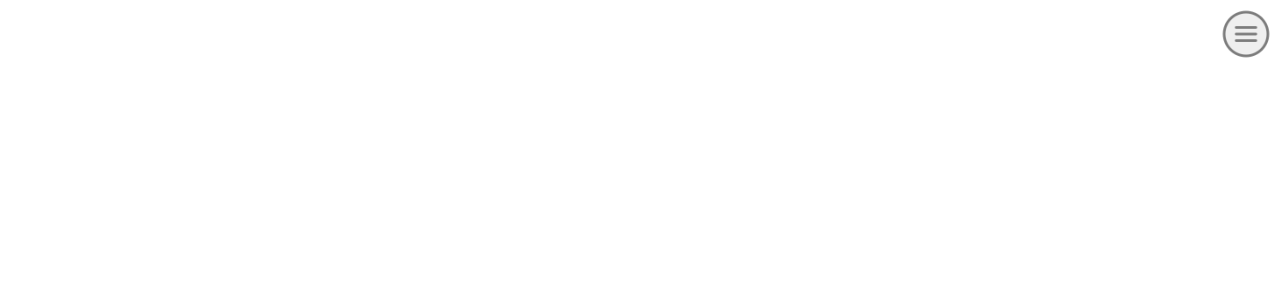
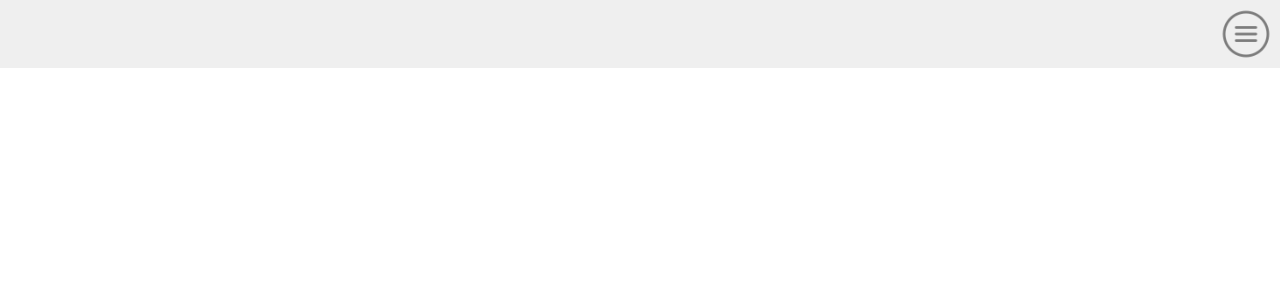
Before and after one commit to LanaGomes/timeSync, a React (Vite) app: page / in a window 1280 px wide. Shown: the top 300 px of the page. Built offline with nearby package versions, Linux system fonts and the light colour scheme.

Commit message:
creating colors configuration tailwind

```diff
--- a/tailwind.config.js
+++ b/tailwind.config.js
@@ -1,7 +1,19 @@
 /** @type {import('tailwindcss').Config} */
 export default {
-  content: ["./index.html", "./src/**/*.{js,ts,jsx,tsx}"],
+  content: ["./index.html", "./src/**/*.{js,ts,jsx,tsx,react}"],
   theme: {
+    colors: {
+      magenta: "#DA6E7B",
+      blue: "#708FDF",
+      purple: "#7B35B1",
+      white: "#EFEFEF",
+      grey: {
+        1: "#C2C2C2",
+        2: "#7C7C7C",
+        3: "#3C3C3C",
+        4: "#121212",
+      },
+    },
     extend: {},
   },
   plugins: [],
```
